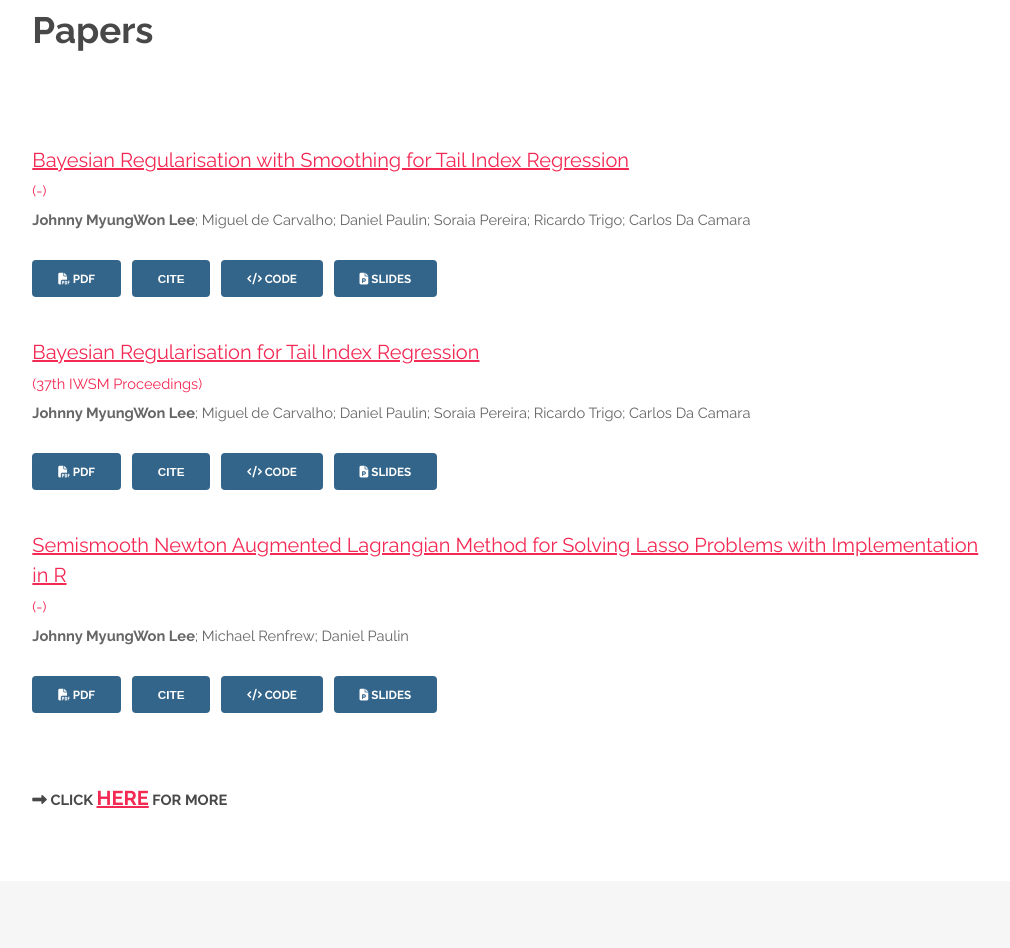
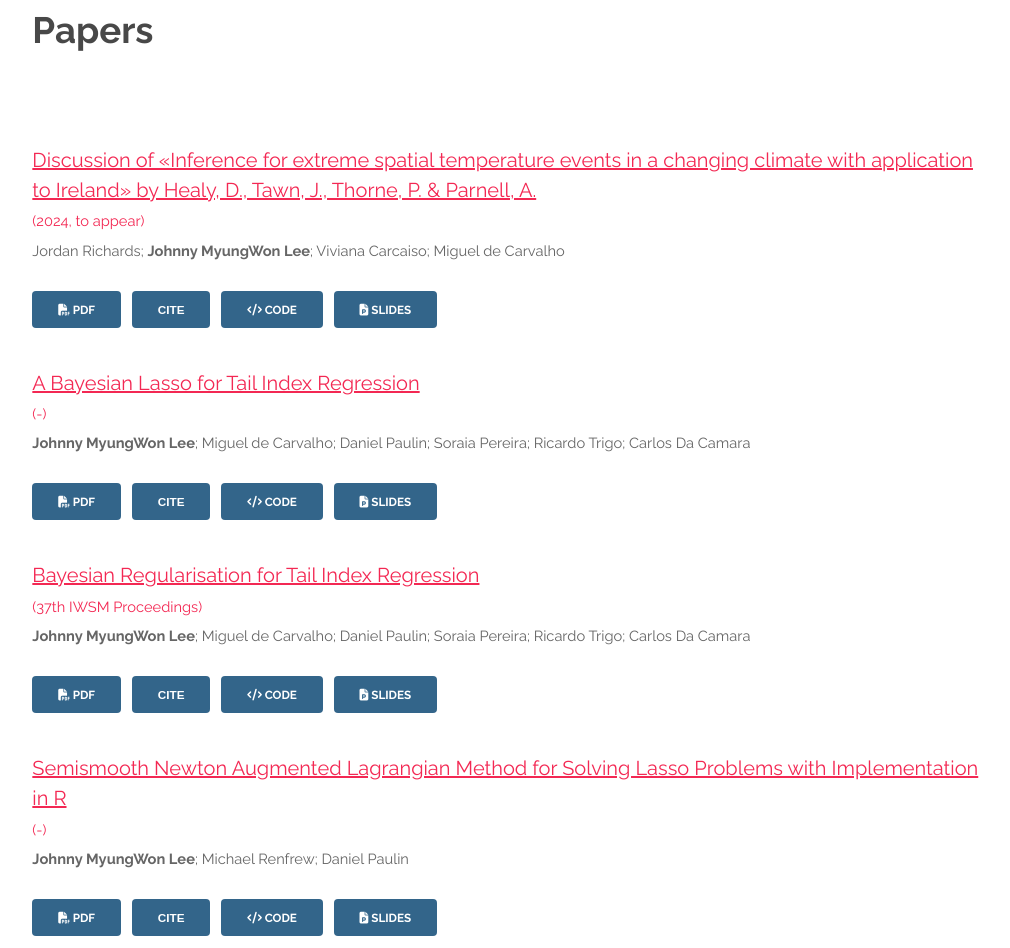
Before and after one commit to johnnymdoubleu/mw, a plain HTML site: page index.html in a window 1280 px wide. Shown: the part 1344-2292 px from the top of the page, without its empty margins (131-1141 px from the left). Drawn offline with Linux system fonts and the light colour scheme; some icons are missing.

Commit message:
Update index.html

```diff
--- a/index.html
+++ b/index.html
@@ -134,7 +134,37 @@
 										<div id="brstir">
 											<div class="section-subheading article-title mb-0 mt-0">
 												<a href="-" target="_blank" rel="noopener" class="publications">
-												Bayesian Regularisation with Smoothing for Tail Index Regression</a>
+													Discussion of «Inference for extreme spatial temperature events in a changing climate with application to Ireland» by Healy, D., Tawn, J., Thorne, P. & Parnell, A.</a>
+											</div>
+											<a href="#" target="_blank" rel="noopener" class="summary-link">
+												(2024, to appear)
+											</a>
+											<div class="stream-meta article-metadata">
+												<div>
+													<span>Jordan Richards</span>; <span class="author-highlighted">Johnny MyungWon Lee</span>; <span>Viviana Carcaiso</span>; <span>Miguel de Carvalho</span>
+												</div>
+												<ul class="actions small publications">
+													<li><a href="-" target="_blank" class="button fit small"><span class="fa fa-file-pdf"></span> PDF</a></li>
+													<li><button class="button fit small" onclick="$('#brstir-bibtex').toggle();$('#brstir-abstract').hide();"><span class="ai ai-google-scholar"></span> Cite</button></li>
+													<li><a href="-" target="_blank" class="button fit small"><span class="fa fa-code"></span> Code</a></li>
+													<li><a href="#" target="_blank" class="button fit small"><span class="fa fa-file-powerpoint"></span> Slides</a></li>
+													<div class="12u$">
+														<div id="brstir-bibtex" style="display:none;">
+															<pre style="overflow-x:auto;">@article{richards2024,
+title = {Discussion of \guillemotleft{}{{Inference for extreme spatial temperature events in a changing climate with application to Ireland}}\guillemotright{} by {{Healy}}, {{D}}., {{Tawn}}, {{J}}., Thorne, P. \& {{Parnell}}, {{A}}.},
+journal = {Journal of the Royal Statistical Society, Ser. C},
+author = {Richards, J. and Lee, MW. and Carcaiso, V. and {de Carvalho}, M.},
+year = {2024, to appear}
+}																														</pre>
+														</div>
+													</div>
+												</ul>
+											</div>
+										</div>
+										<div id="brstir">
+											<div class="section-subheading article-title mb-0 mt-0">
+												<a href="-" target="_blank" rel="noopener" class="publications">
+												A Bayesian Lasso for Tail Index Regression</a>
 											</div>
 											<a href="#" target="_blank" rel="noopener" class="summary-link">
 												(-)
```
